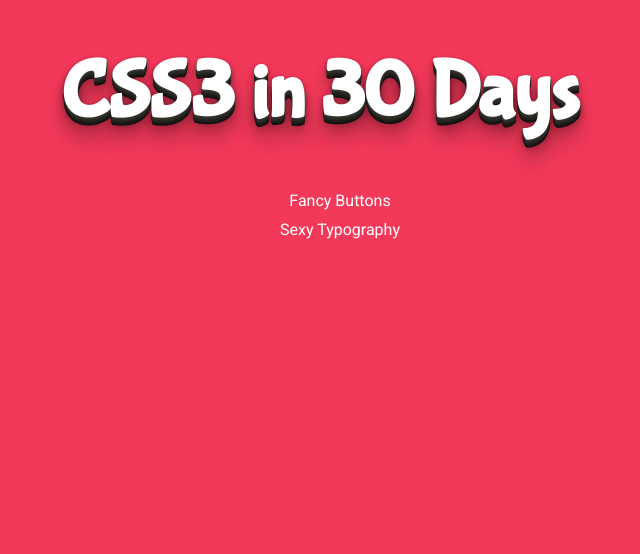
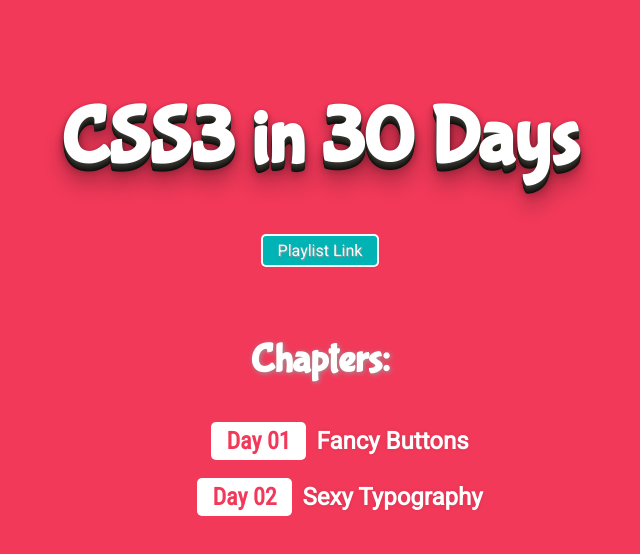
Before and after one commit to rafaelfagundes/css3-in-30-days, a plain HTML site: page index.html in a window 1280 px wide. Shown: the whole page, without its empty margins (320-960 px from the left). Drawn offline with Linux system fonts and the light colour scheme; a web font is replaced by a local one.

Commit message:
Index Page Layout Changes

```diff
--- /dev/null
+++ b/_theme-styles/index.css
@@ -0,0 +1,61 @@
+* {
+  font-family: "Roboto";
+  text-align: center;
+}
+body{
+  background-color: #f2395a;
+}
+h1, h2, h3, h4, h5, h6 {
+  font-family: 'Bubblegum Sans', cursive;
+}
+h1 {
+  margin-top: 100px;
+  color: white;
+  font-size: 5rem;
+  line-height: 5rem;
+  text-shadow: 0 1px 0 hsl(52,7%,20%), 0 2px 0 hsl(52,7%,18%), 0 3px 0 hsl(52,7%,16%), 0 4px 0 hsl(52,7%,14%), 0 5px 0 hsl(52,7%,12%), 0 6px 0 hsl(52,7%,10%), 0 7px 0 hsl(52,7%,8%), 0 8px 0 hsl(52,7%,6%), 0 0 5px rgba(0,0,0,.05), 0 1px 3px rgba(0,0,0,.2), 0 3px 5px rgba(0,0,0,.2), 0 5px 10px rgba(0,0,0,.2), 0 10px 10px rgba(0,0,0,.2), 0 20px 20px rgba(0,0,0,.3);
+}
+h2 {
+  color: white;
+  font-size: 2.5rem;
+  line-height: 2.5rem;
+  text-shadow: 1px 1px 5px #999;
+}
+ul{
+  list-style: none;
+}
+li a{
+  color: white;
+  line-height: 3.5rem;
+  text-decoration: none;
+  font-size: 1.5rem;
+  text-shadow: 0px 0px 4px rgba(0,0,0,.1);
+  font-weight: 700;
+  transform: skew(-5deg, -5deg) rotate(5deg);
+  transform-origin: center center;
+}
+li a:hover{
+  text-decoration: underline;
+}
+.playlist-link{
+  background: #00b3b4;
+  border-radius: 5px;
+  color: white;
+  padding: 5px 15px;
+  text-decoration: none;
+  border: 2px solid rgba(255,255,255,8);
+  box-shadow: 0px 0px rgba(0,0,0,.5);
+  margin-bottom: 40px;
+  display: inline-block;
+  text-shadow: 1px 1px 1px #999;
+}
+
+.day{
+  font-family: 'Roboto Condensed';
+  background: white;
+  border-radius: 5px;
+  color: #f2395a;
+  padding: 5px 15px;
+  margin-right: 5px;
+  text-shadow: none;
+}
--- a/index.html
+++ b/index.html
@@ -5,43 +5,16 @@
   <meta name="viewport" content="width=device-width, initial-scale=1.0">
   <meta http-equiv="X-UA-Compatible" content="ie=edge">
   <title>CSS3 in 30 Days</title>
+  <link rel="stylesheet" href="_theme-styles/index.css">
   <link href="https://fonts.googleapis.com/css?family=Bubblegum+Sans|Nova+Mono|Roboto+Condensed|Roboto" rel="stylesheet">
-  <style>
-    * {
-      font-family: "Roboto";
-      text-align: center;
-    }
-    body{
-      background-color: #f2395a;
-    }
-    h1, h2, h3, h4, h5, h6 {
-      font-family: 'Bubblegum Sans', cursive;
-    }
-    h1 {
-      /* width: 60%; */
-      /* max-width: 960px; */
-      /* margin: 40px 0px 40px 0px; */
-      /* transform: rotate(-3deg); */
-      color: white;
-      font-size: 5rem;
-      line-height: 5rem;
-      text-shadow: 0 1px 0 hsl(52,7%,20%), 0 2px 0 hsl(52,7%,18%), 0 3px 0 hsl(52,7%,16%), 0 4px 0 hsl(52,7%,14%), 0 5px 0 hsl(52,7%,12%), 0 6px 0 hsl(52,7%,10%), 0 7px 0 hsl(52,7%,8%), 0 8px 0 hsl(52,7%,6%), 0 0 5px rgba(0,0,0,.05), 0 1px 3px rgba(0,0,0,.2), 0 3px 5px rgba(0,0,0,.2), 0 5px 10px rgba(0,0,0,.2), 0 10px 10px rgba(0,0,0,.2), 0 20px 20px rgba(0,0,0,.3);
-    }
-    ul{
-      list-style: none;
-    }
-    li a{
-      color: white;
-      line-height: 1.8rem;
-      text-decoration: none;
-    }
-  </style>
 </head>
 <body>
   <h1>CSS3 in 30 Days</h1>
+  <a class="playlist-link" href="https://www.youtube.com/playlist?list=PLWKjhJtqVAbl1AfjiGyYxwpdAPi5v-1OU">Playlist Link</a>
+  <h2>Chapters:</h2>
   <ul>
-    <li><a href="/1-fancy-buttons/index.html">Fancy Buttons</a></li>
-    <li><a href="/2-sexy-typography/index.html">Sexy Typography</a></li>
+    <li><a href="/1-fancy-buttons/index.html"><span class="day">Day 01</span> Fancy Buttons</a></li>
+    <li><a href="/2-sexy-typography/index.html"><span class="day">Day 02</span> Sexy Typography</a></li>
   </ul>
 </body>
 </html>
```
Also changed, not shown: 2-sexy-typography/index.html (+1 -1 lines).
